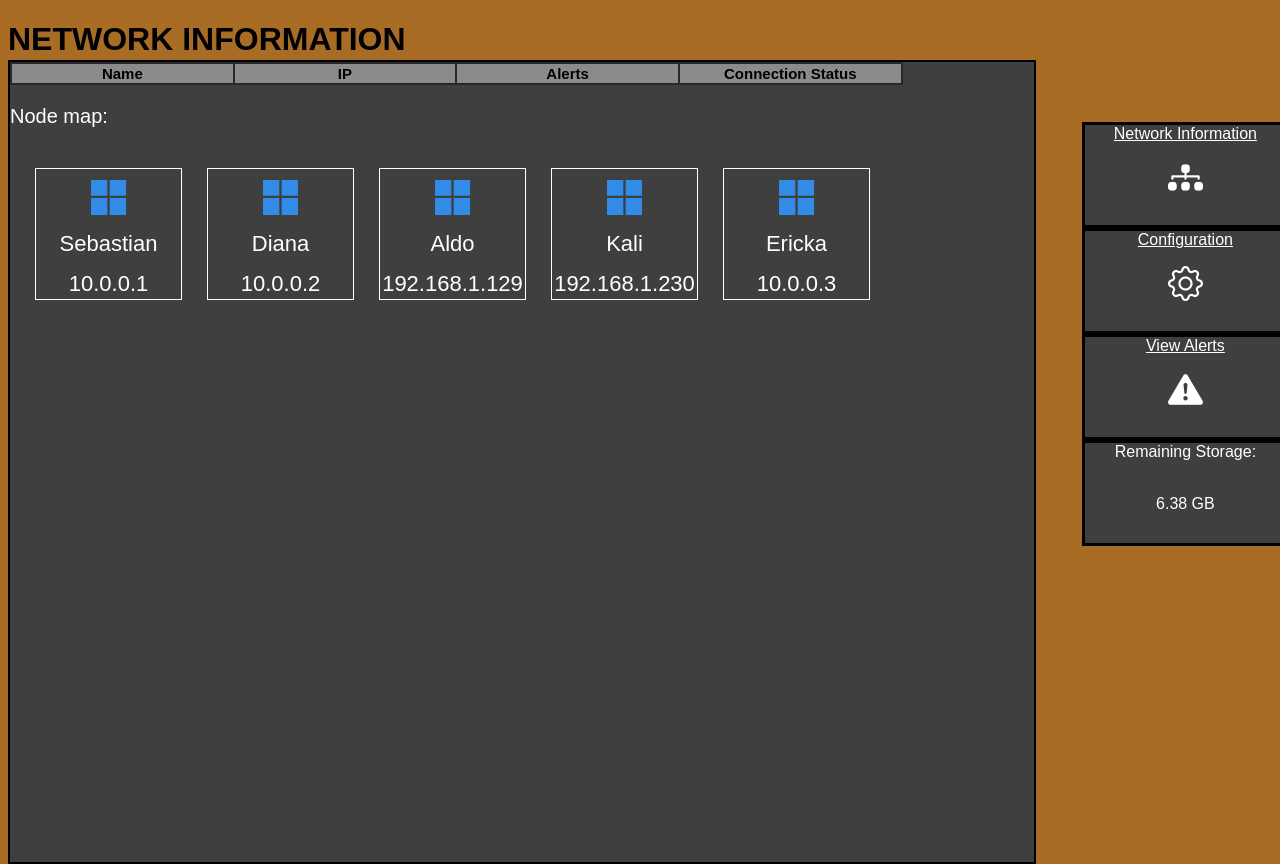
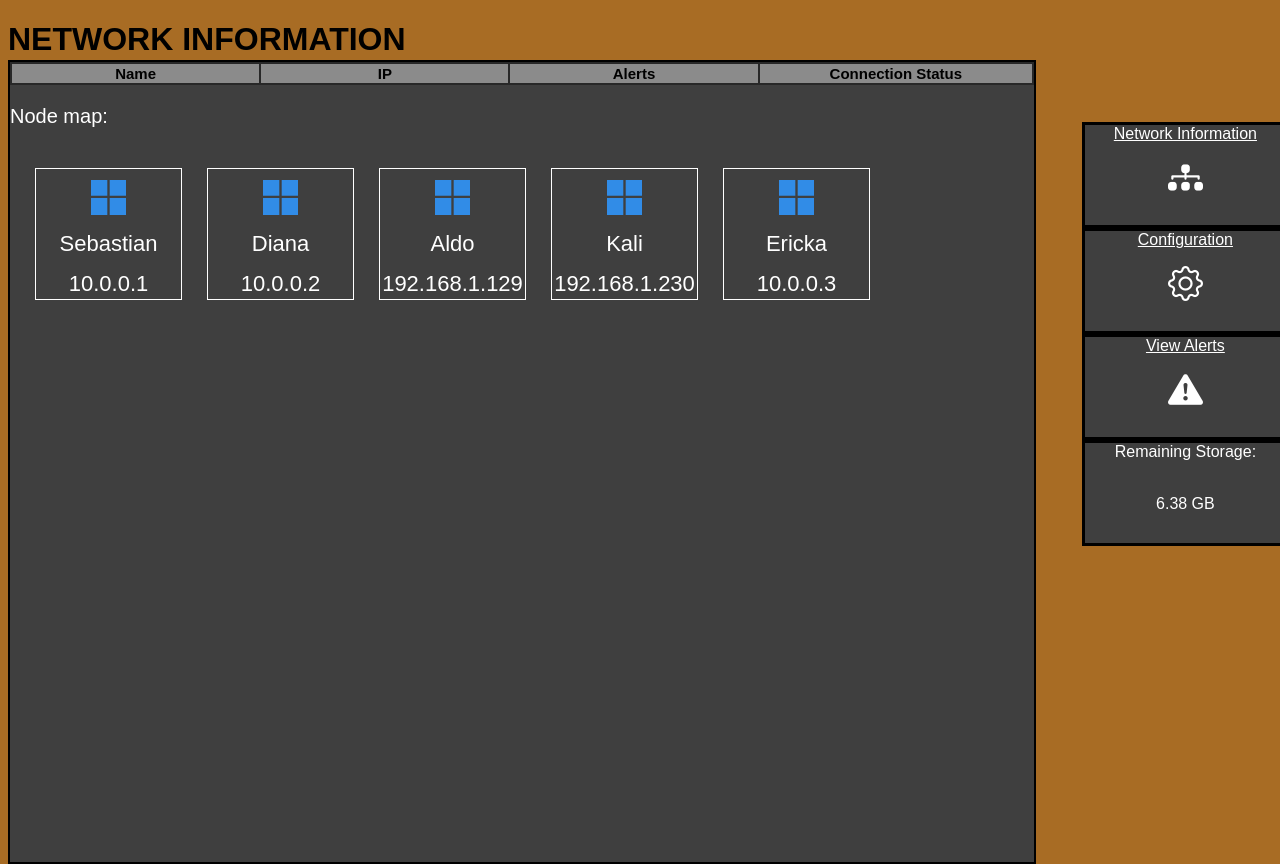
Before and after one commit to mundisp/LIDS_fall_2023, a Django app: page /NetworkInfo.html in a window 1280 px wide. Run offline with Django 4.2, Linux system fonts and the light colour scheme; lists and menus that the app fills with data are empty.

Commit message:
Styling fixes

```diff
--- a/DJANGO/LIDS_D/dashboard/templates/NetworkInfo.html
+++ b/DJANGO/LIDS_D/dashboard/templates/NetworkInfo.html
@@ -66,17 +66,18 @@
                 <!--
                 <th>ID</th>
                 -->
-                <th style="width: 20%">Name</th>
+
+                <th style="width: 10%">Name</th>
 
 
-                <th style="width: 20%">IP</th>
+                <th style="width: 10%">IP</th>
                 <!--
                 <th >MAC address</th>
                 <th style="width: 5%">Port</th>
                 -->
-                <th style="width: 20%">Alerts</th>
+                <th style="width: 10%">Alerts</th>
 
-                <th style="width: 20%">Connection Status</th>
+                <th style="width: 10%">Connection Status</th>
             </tr>
 
 
@@ -245,7 +246,8 @@
                             currentNode.ip = lines[0];
                             currentNode.host = lines[1];
                             currentNode.status = lines[2] + " " + lines [3];
-                            currentNode.numAlerts = 0;
+                            let x = Math.ceil(Math.random() * 100);
+                            currentNode.numAlerts = x;
 
                             nodeList.push(currentNode)
                         }
```
Also changed, not shown: DJANGO/LIDS_D/dashboard/templates/viewAlerts.html (+4 -3 lines).
